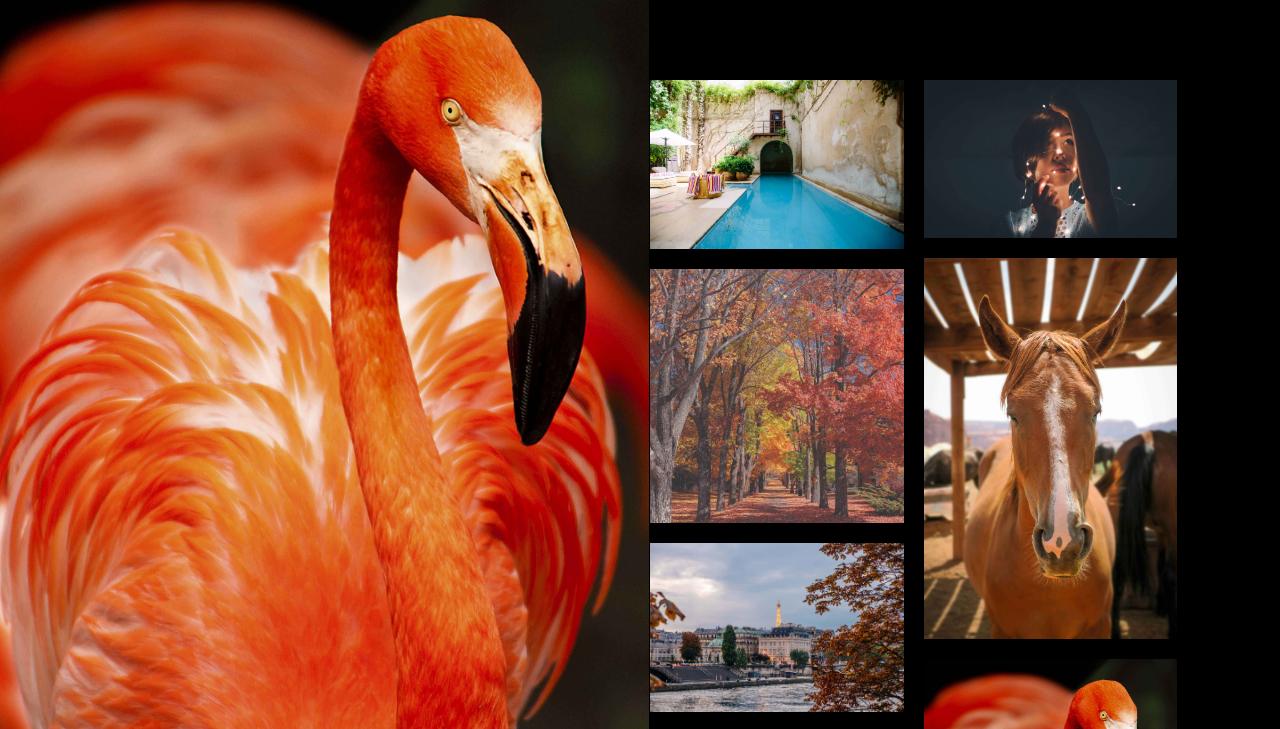
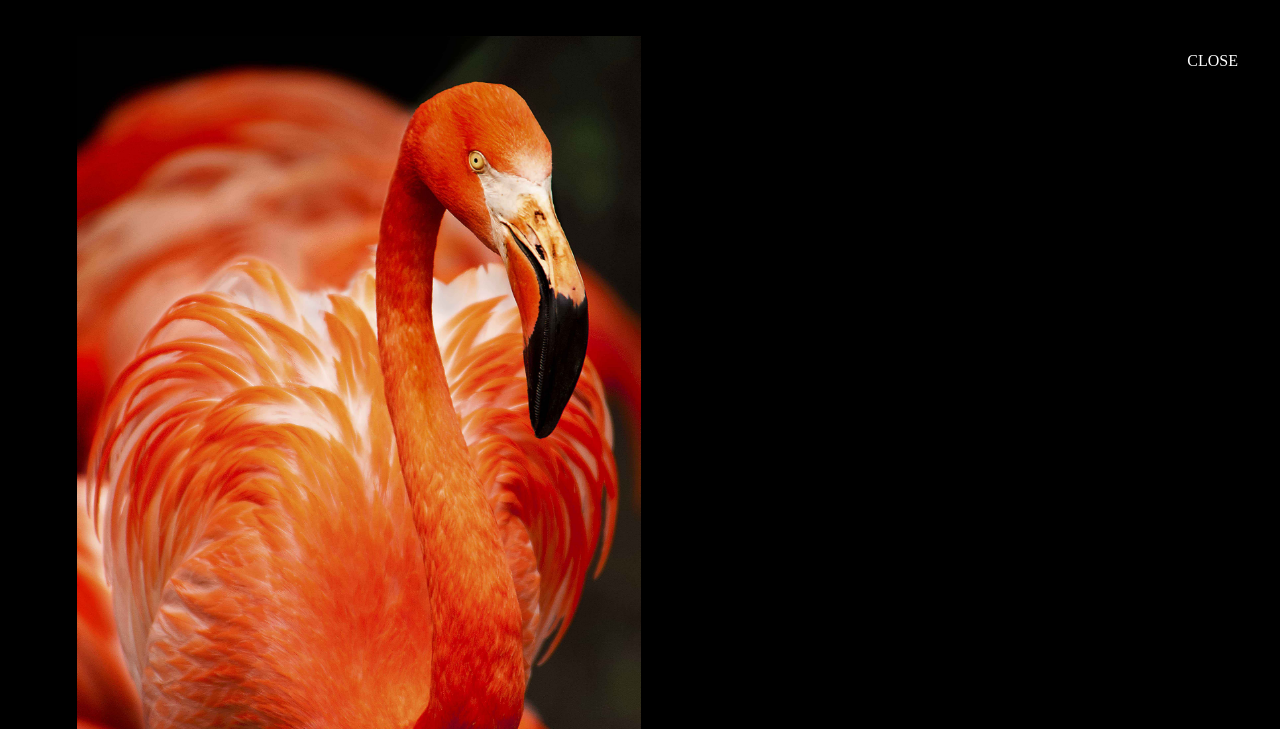
Before and after one commit to lenafaure/hackhaton-project, a plain HTML site: page index.html in a window 1280 px wide. Both pictures are taken after a click on the picture 229 px from the left and 244 px from the top of the page. Shown: the top 729 px of the page. Drawn offline with Linux system fonts and the light colour scheme.

Commit message:
Last modifs for today

```diff
--- a/css/main.css
+++ b/css/main.css
@@ -13,6 +13,7 @@ html {
     font-size: 1em;
     line-height: 1.4;
 }
+
 
 /*
  * Remove text-shadow in selection highlight:
@@ -90,6 +91,7 @@ textarea {
 
 body {
     background-color: #000;
+    position: relative;
 }
 
 
@@ -156,9 +158,8 @@ img{
     position: fixed;
     z-index: 10;
     display: block;
-    top: 0;
-    left: 0;
-    max-width: 50% !important;
+    margin: 0 auto;
+    max-width: 40% !important;
     max-height: 100%;
     transform-origin:50% 50%;
     -webkit-transform:scale(1.1);
@@ -171,8 +172,20 @@ img{
     display: none;
 }
 
+#preview {
+    position: fixed;
+    top: 0;
+    width: 100%;
+    height: 100%;
+    background-color: #000;
+}
 
-
+#close {
+    position: absolute;
+    top: 50px;
+    right: 50px;
+    color: #fff;
+}
 
 
 
--- a/index.html
+++ b/index.html
@@ -14,6 +14,10 @@
         <!--[if lt IE 8]>
             <p class="browserupgrade">You are using an <strong>outdated</strong> browser. Please <a href="http://browsehappy.com/">upgrade your browser</a> to improve your experience.</p>
         <![endif]-->
+
+    <div id ="preview" class="hide">
+    <div id="close">CLOSE</div>
+    </div>
 
      <div id="content">
         <div class="grid">
@@ -67,9 +71,7 @@
                 <img src="img/photo-1477120292453-1cad512c7c44-min.jpg" class="image">
             </div>
         </div>
-        <div class="preview">
 
-        </div>
      </div>
 
         <script src="js/main.js"></script>
--- a/js/main.js
+++ b/js/main.js
@@ -2,13 +2,16 @@ window.onload = function(){
 
     // Fetching the elements with className "image"
     var image = document.getElementsByClassName("image");
-
+    var preview = document.getElementById("preview");
 
     // Writing function for opening large Image
     var openLargeImage = function() {
 
      // On the clicked element, adding a class "open" wich we defined in the CSS and creates the scale              transition
      this.className += " open";
+
+     preview.className = "";
+        preview.className = "show";
 
      // Take care of the fact that the fixed element we get isn't vertically centered
 
```
